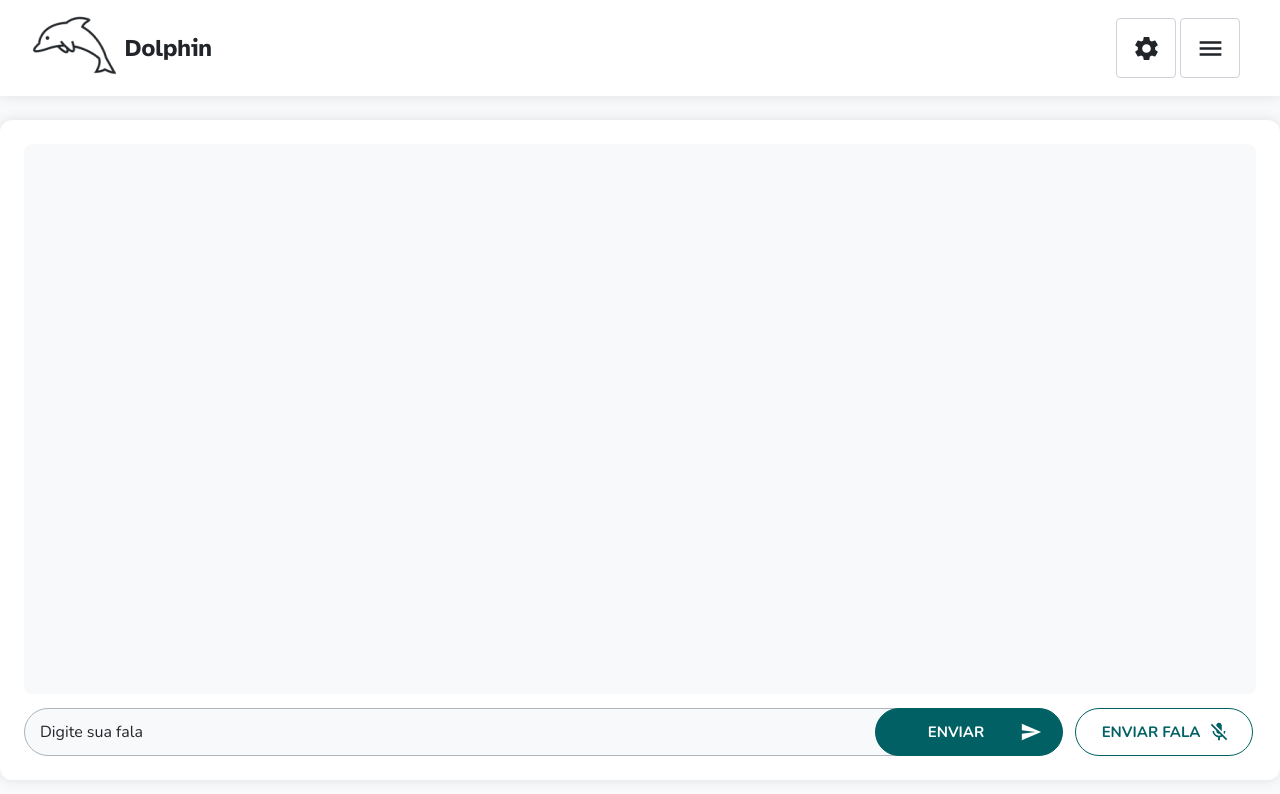
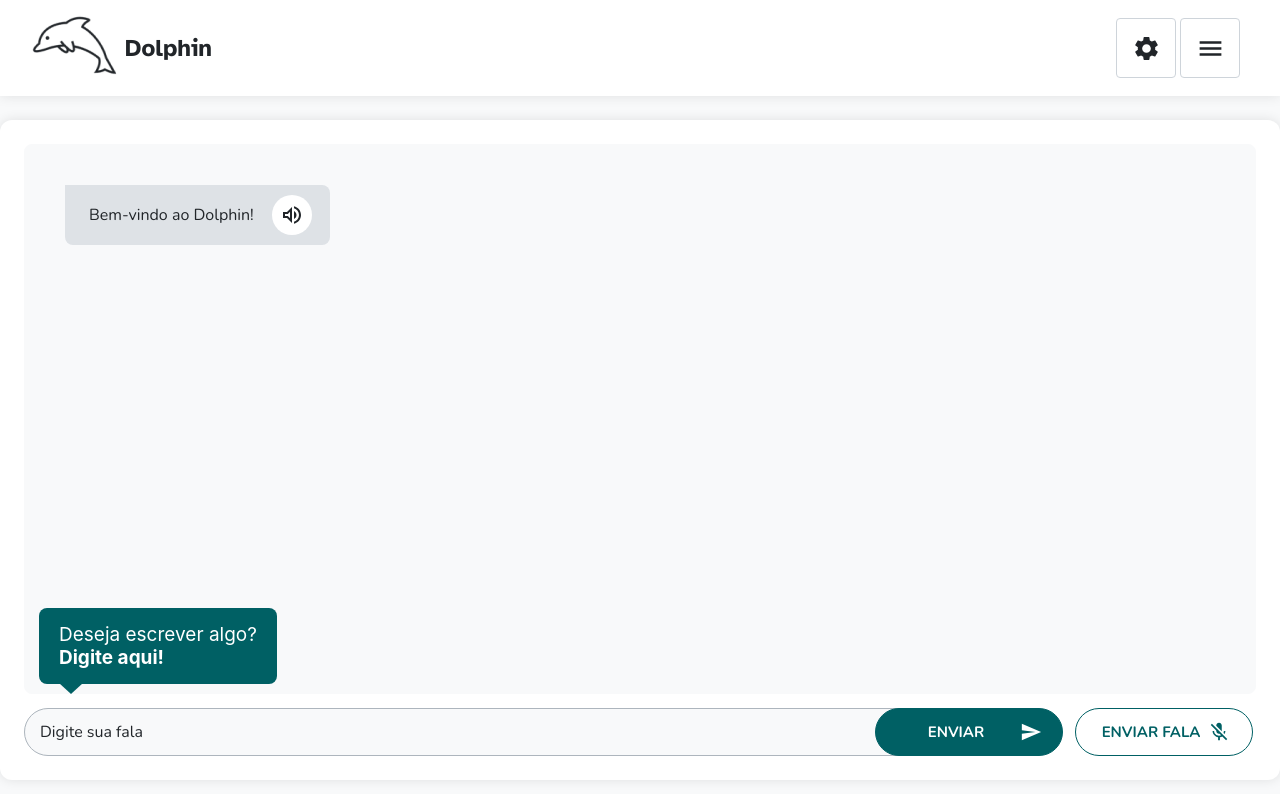
Before and after one commit to CTA-IFRS/dolphin, a React (Create React App) app: page / in a window 1280 px wide. Shown: the top 794 px of the page. Built offline with nearby package versions, Linux system fonts and the light colour scheme.

Commit message:
Inclusão de mensagem e tooltip inicial

```diff
--- a/src/components/DolphinCommandBar.js
+++ b/src/components/DolphinCommandBar.js
@@ -1,4 +1,4 @@
-import { useRef } from "react";
+import { useRef, useState } from "react";
 
 import { TextField, Button, Box } from "@material-ui/core"
 import { makeStyles } from "@material-ui/core/styles";
@@ -120,11 +120,49 @@ const useStyles = makeStyles((theme) => ({
         },
     },
 
+    form: {
+        position: "relative"
+    },
+
+    initialTooltip: {
+        position: "absolute",
+        zIndex: 99,
+        top: "-100px",
+        left: "15px",
+        display: "flex",
+        flexDirection: "column"
+    },
+
+    backgroundTooltip: {
+        backgroundColor: theme.palette.primaryButton.main,
+        padding: 20,
+        paddingTop: 15,
+        paddingBottom: 15,
+        borderRadius: 8,
+        "& p": {
+            color: theme.palette.primaryButton.text,
+            fontSize: "19px",
+            lineHeigth: "30px",
+            margin: 0
+        }
+    },
+
+    arrowDown: {
+        width: 0,
+        height: 0,
+        borderLeft: "12px solid transparent",
+        borderRight: "12px solid transparent",
+        borderTop: "11px solid",
+        borderTopColor: theme.palette.primaryButton.main,
+        marginTop: -1,
+        marginLeft: 20,
+    }
 }));
 
 export default function DolphinCommandBar(props) {
     const classes = useStyles();
     const inputMsgRef = useRef(null);
+    const [initialTooltip, setInitialTooltip] = useState(true);
 
     function onAction(ev) {
         if (inputMsgRef.current.value !== "") {
@@ -158,7 +196,16 @@ export default function DolphinCommandBar(props) {
 
     return (
         <div>
-            <form onSubmit={handleSubmit}>
+            <form onSubmit={handleSubmit} className={classes.form}>
+                {initialTooltip && (
+                    <div className={classes.initialTooltip}>
+                        <div className={classes.backgroundTooltip}>
+                            <p>Deseja escrever algo?</p>
+                            <p><strong>Digite aqui!</strong></p>
+                        </div>
+                        <span className={classes.arrowDown}></span>
+                    </div>
+                )}
                 <Box display="grid" gridTemplateColumns={talkerMonitor.talker.hasSupport() ? {xs: "1fr 48px", sm: "1fr 193px"} : "1fr"}>
                     <Box display="flex" flexDirection="row">
                         <TextField id="input-message" label="Digite sua fala"
@@ -166,6 +213,7 @@ export default function DolphinCommandBar(props) {
                             className={classes.root}
                             variant="outlined"
                             size="small"
+                            onChange={() => setInitialTooltip(false)}
                         />
                         <Button fullWidth variant="contained" size="large" disableElevation
                             onClick={onAction}
--- a/src/components/DolphinContent.js
+++ b/src/components/DolphinContent.js
@@ -10,7 +10,9 @@ import IconButton from '@material-ui/core/IconButton';
 import Pause from "@material-ui/icons/Pause";
 import VolumeUpOutlinedIcon from '@material-ui/icons/VolumeUpOutlined';
 
-const DATA = [];
+const DATA = [
+    Message("Bem-vindo ao Dolphin!", "listen")
+];
 
 const useStyles = makeStyles((theme) => ({
     messagesBox:{
```
